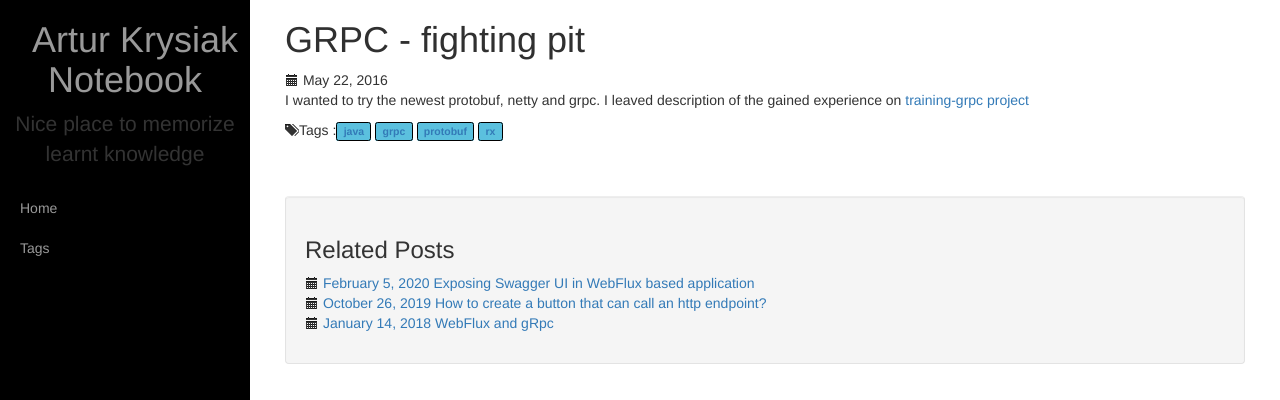
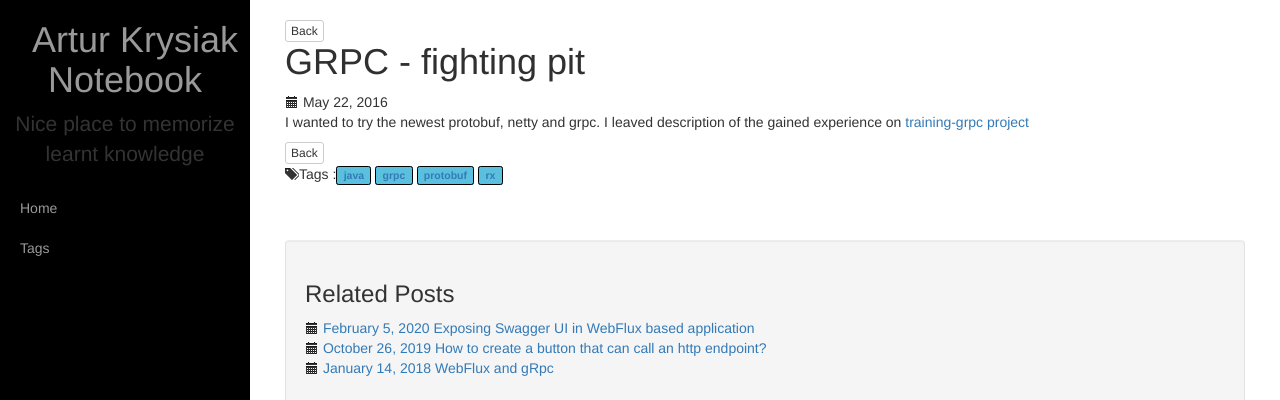
Before and after one commit to venth/venth.github.io, a Jekyll site: the page built from _posts/2016/2016-05-22-grpc-fighting-pit.markdown, in a window 1280 px wide, cut to the strip 0-400 px from the top of the page. Built offline with Jekyll 4.4.1, drawn with Linux system fonts in a browser that asks for light colours; nearby versions of some CDN libraries; comment, search, counter and statistics services are not loaded.

```diff
--- a/_layouts/post.html
+++ b/_layouts/post.html
@@ -6,9 +6,13 @@
 
 <div class="post">
     <div>
+        <a onclick="window.history.back()" class="btn btn-default btn-xs">Back</a>
         <h1 class="post-title">{{ page.title }}</h1>
         {% include post_date.html %}
         {{ content }}
+    </div>
+    <div>
+        <a onclick="window.history.back()" class="btn btn-default btn-xs">Back</a>
     </div>
     <div>
         {% include post_tags.html %}
@@ -21,7 +25,7 @@
     <ul class="related-posts list">
         {% for post in site.related_posts limit:3 %}
         <li>
-          <a href="{{ post.url }}">
+            <a href="{{ paginator.page }}">
                 <span>{% include post_date.html %}</span>
                 <span>{{ post.title }}</span>
             </a>
```
Also changed, not shown: _posts/2020/webjar_structure.jpg (renamed from _posts/2020/02/05/webjar_structure.jpg), 2 other files. Lines whose indentation alone changed are shown as unchanged.
